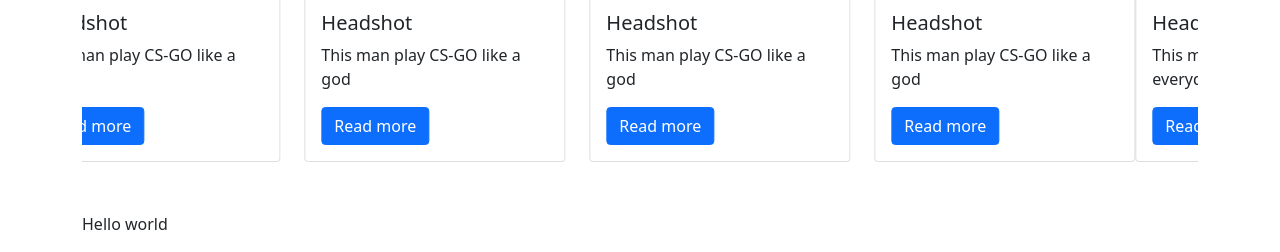
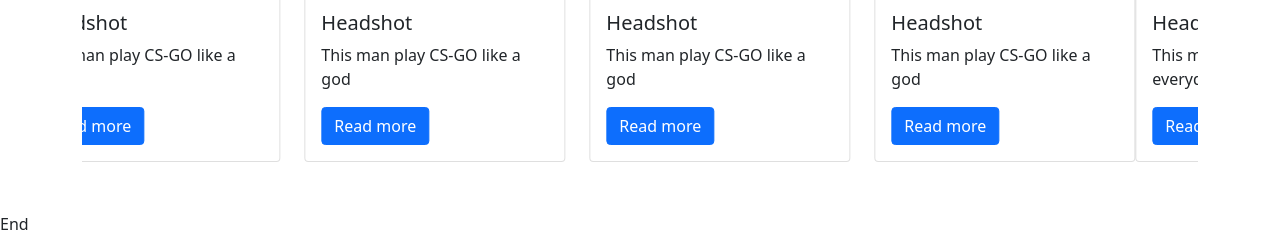
Before and after one commit to dimakhoma/learning, a plain HTML site: page index.html in a window 1280 px wide. Shown: the part 791-1043 px from the top of the page. Drawn offline with nearby package versions, Linux system fonts and the light colour scheme.

```diff
--- a/index.html
+++ b/index.html
@@ -197,9 +197,7 @@
         </div>
 
     </section>
-    <div class="container-lg">
-      <p>Hello world</p>
-    </div>
+    <p>End</p>
     <!-- JavaScript Bundle with Popper -->
 <script src="https://cdn.jsdelivr.net/npm/bootstrap@5.1.0/dist/js/bootstrap.bundle.min.js" integrity="sha384-U1DAWAznBHeqEIlVSCgzq+c9gqGAJn5c/t99JyeKa9xxaYpSvHU5awsuZVVFIhvj" crossorigin="anonymous"></script>
 </body>
```
